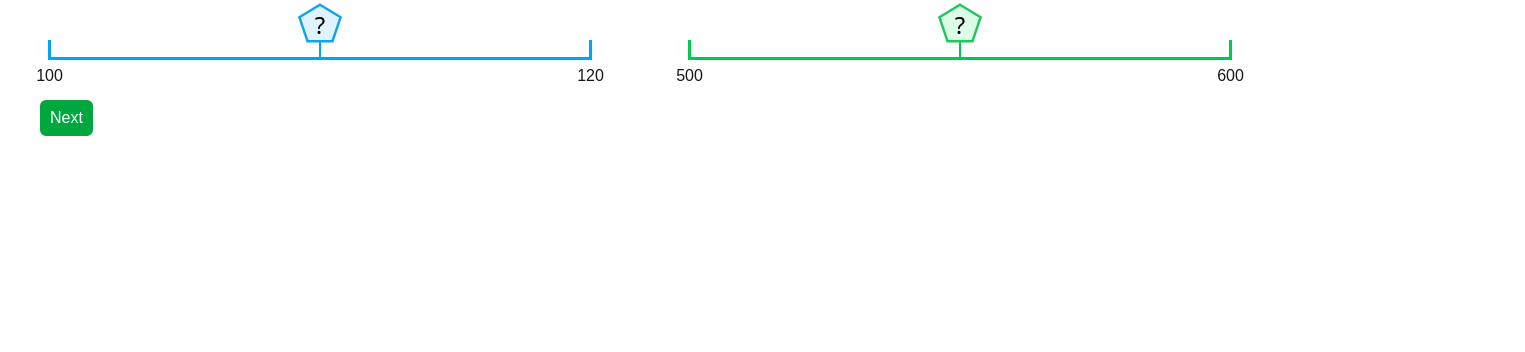
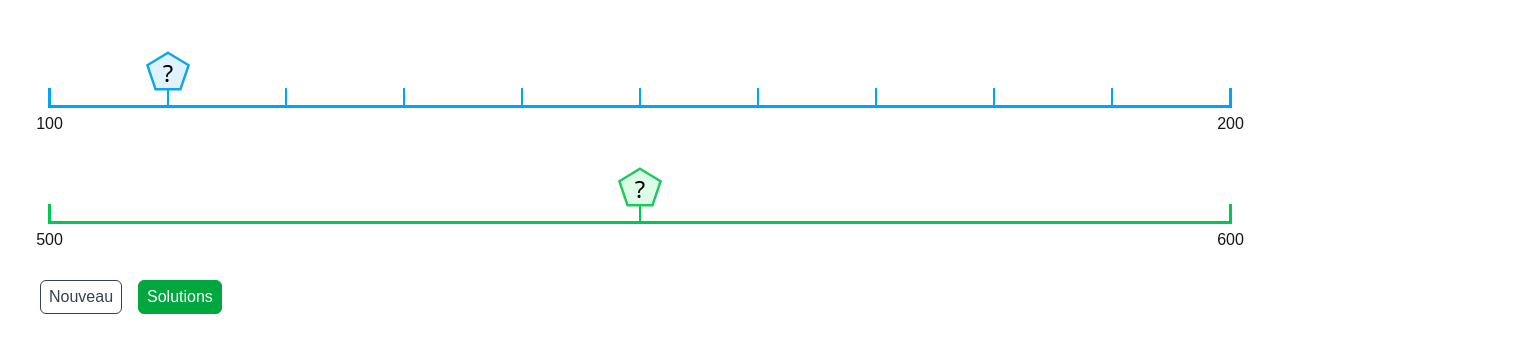
Before and after one commit to TheRealByteraver/projetmireille, a Next.js app: page / in a window 1280 px wide. Shown: the top 352 px of the page, 1525 px wide, since content can reach past the window. Built offline with nearby package versions, Linux system fonts and the light colour scheme.

Commit message:
fixed state

```diff
--- a/app/page.tsx
+++ b/app/page.tsx
@@ -1,37 +1,70 @@
 'use client';
+import Button from '@/components/Button';
 import LineGraphExercise from '@/components/LineGraphExercise';
 import { Exercise } from '@/types/frontend';
 import { getExercise } from '@/utils/getExercise';
 import { useState } from 'react';
 
-const DEFAULT_EXERCISES: Exercise[] = [
-  { startNumber: 100, step: 10, questionPosition: 1, nrOfSteps: 1 },
-  { startNumber: 500, step: 50, questionPosition: 1, nrOfSteps: 1 },
+type ExerciseConfig = {
+  id: number;
+  exercise: Exercise;
+  color: 'blue' | 'green';
+  isSolutionVisible: boolean;
+};
+
+const DEFAULT_EXERCISES: ExerciseConfig[] = [
+  {
+    id: 1,
+    exercise: { startNumber: 100, step: 10, questionPosition: 1, nrOfSteps: 9 },
+    color: 'blue',
+    isSolutionVisible: false,
+  },
+  {
+    id: 2,
+    exercise: { startNumber: 500, step: 50, questionPosition: 1, nrOfSteps: 1 },
+    color: 'green',
+    isSolutionVisible: false,
+  },
 ];
 
 const Home = (): React.JSX.Element => {
   // STATE
-  const [exercises, setExercises] = useState<Exercise[]>(DEFAULT_EXERCISES);
-  // console.log('exercises:', exercises);
+  const [exercises, setExercises] = useState<ExerciseConfig[]>(DEFAULT_EXERCISES);
+
+  // METHODS
+  const showSolution = (id: number): void =>
+    setExercises((prev) =>
+      prev.map((exercise) => (exercise.id === id ? { ...exercise, isSolutionVisible: true } : exercise)),
+    );
+
+  const showAllSolutions = (): void =>
+    setExercises((prev) => prev.map((exercise) => ({ ...exercise, isSolutionVisible: true })));
+
+  const nextExercises = (): void => {
+    setExercises([
+      { id: 1, exercise: getExercise('CE1'), color: 'blue', isSolutionVisible: false },
+      { id: 2, exercise: getExercise('CE2'), color: 'green', isSolutionVisible: false },
+    ]);
+  };
 
   return (
     <>
-      <div className="flex justify-start flex-row">
-        {exercises.length >= 2 && (
-          <>
-            <LineGraphExercise exercise={exercises[0]} color="blue" />
-            <LineGraphExercise exercise={exercises[1]} color="green" />
-          </>
-        )}
+      <div className="flex justify-start flex-col gap-8 mt-12">
+        {exercises.length &&
+          exercises.map(({ id, exercise, isSolutionVisible, color }) => (
+            <LineGraphExercise
+              key={id}
+              exercise={exercise}
+              isSolutionVisible={isSolutionVisible}
+              color={color}
+              showSolution={() => showSolution(id)}
+            />
+          ))}
       </div>
-      <button
-        className={
-          'py-1 px-2 ml-10 mt-4 border-2 bg-green-600 text-white border-green-600 rounded-md hover:cursor-pointer'
-        }
-        onClick={() => setExercises([getExercise('CE1'), getExercise('CE2')])}
-      >
-        Next
-      </button>
+      <div className="ml-10 mt-8 flex gap-4">
+        <Button text="Nouveau" onClick={nextExercises} />
+        <Button text="Solutions" color="green" onClick={showAllSolutions} />
+      </div>
     </>
   );
 };
--- /dev/null
+++ b/components/Button.tsx
@@ -0,0 +1,26 @@
+export type ButtonColors = 'white' | 'green';
+
+type Props = {
+  onClick: () => void;
+  text: string;
+  color?: ButtonColors;
+};
+
+const Button = (props: Props): React.JSX.Element => {
+  // PROPS
+  const { onClick, text, color = 'white' } = props;
+
+  // VARS
+  const colors: Record<ButtonColors, string> = {
+    white: 'text-gray-700 border-gray-700 bg-white',
+    green: 'text-white bg-green-600 border-green-600',
+  };
+
+  return (
+    <button className={`${colors[color]} py-1 px-2 border rounded-md hover:cursor-pointer`} onClick={onClick}>
+      {text}
+    </button>
+  );
+};
+
+export default Button;
--- a/components/LineGraphExercise.tsx
+++ b/components/LineGraphExercise.tsx
@@ -1,24 +1,17 @@
-'use client';
-
-import { useState } from 'react';
 import PentagonIcon from './PentagonIcon';
 import { Exercise } from '@/types/frontend';
 
 type Props = {
   exercise: Exercise;
   color: 'green' | 'blue';
+  isSolutionVisible: boolean;
+  showSolution: () => void;
 };
 
 const LineGraphExercise = (props: Props): React.JSX.Element => {
   // PROPS
-  const { exercise, color } = props;
+  const { exercise, color, isSolutionVisible, showSolution } = props;
   const { startNumber, questionPosition, nrOfSteps, step } = exercise;
-
-  // STATE
-  const [isSolutionVisible, setIsSolutionVisible] = useState(false);
-
-  // METHODS
-  const handleClick = () => setIsSolutionVisible(true);
 
   // VARS
   const endNumber = startNumber + (nrOfSteps + 1) * step;
@@ -43,14 +36,24 @@ const LineGraphExercise = (props: Props): React.JSX.Element => {
         {Array.from({ length: nrOfSteps - 1 }, (_, i) => (
           <li key={i} className={`border-x-[1.5px] border-b-3 ${twColors[color].borderColor} flex-1 relative`}>
             {i + 1 === questionPosition && (
-              <Icon isSolutionVisible={isSolutionVisible} solution={solution} handleClick={handleClick} color={color} />
+              <Icon
+                isSolutionVisible={isSolutionVisible}
+                solution={solution}
+                handleClick={showSolution}
+                color={color}
+              />
             )}
           </li>
         ))}
         <li className={`border-l-[1.5px] border-r-3 border-b-3 ${twColors[color].borderColor} flex-1 relative`}>
           <>
             {questionPosition === nrOfSteps && (
-              <Icon isSolutionVisible={isSolutionVisible} solution={solution} handleClick={handleClick} color={color} />
+              <Icon
+                isSolutionVisible={isSolutionVisible}
+                solution={solution}
+                handleClick={showSolution}
+                color={color}
+              />
             )}
             <div
               className={
```
